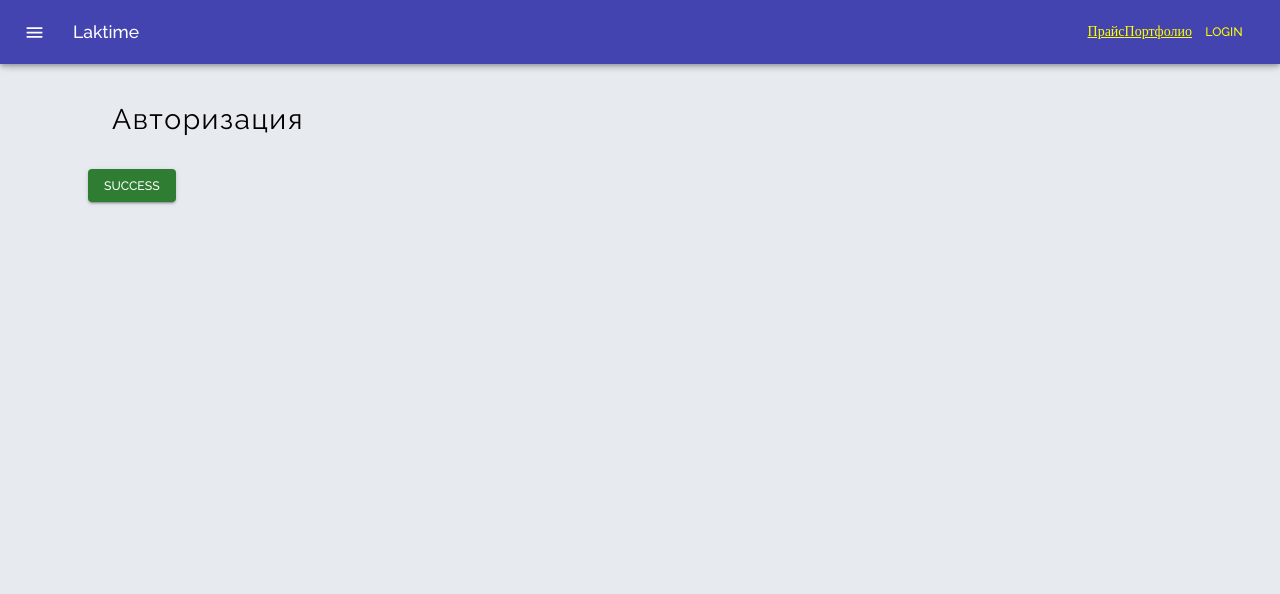
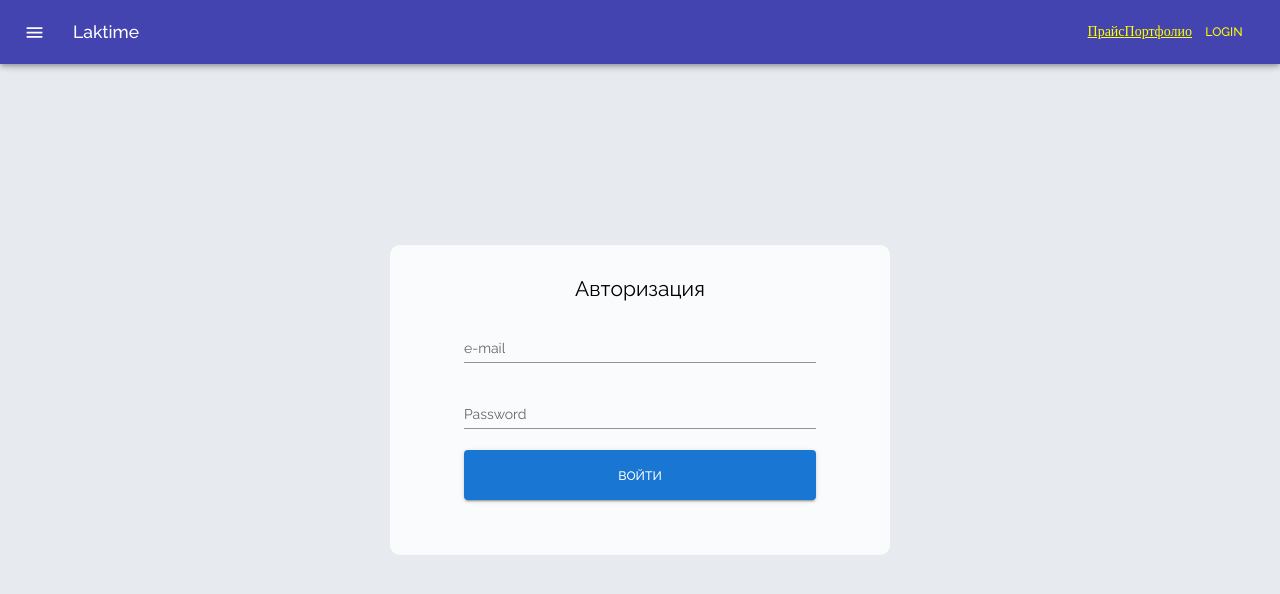
Before and after one commit to Vadim8576/laktime, a React (Create React App) app: page /login in a window 1280 px wide. Shown: the top 594 px of the page. Built offline with nearby package versions, Linux system fonts and the light colour scheme; no server answers.

Commit message:
add login form

```diff
--- a/src/components/login/login.tsx
+++ b/src/components/login/login.tsx
@@ -1,10 +1,39 @@
-import { Container, Button } from '@mui/material';
 import React from "react";
+import { Button, Paper, Typography } from '@mui/material';
 import { Link, NavLink, useNavigate, useLocation } from 'react-router-dom';
 import { PagesTitle } from "../pagesTitle/pagesTitle";
 import { observer } from 'mobx-react-lite';
 import authStore from '../../store/authStore';
 // import { Location } from "history";
+
+import Box from '@mui/material/Box';
+import TextField from '@mui/material/TextField';
+import styled from 'styled-components';
+
+
+
+const AuthFormContainer = styled.div`
+  width: 100vw;
+  height: 100vh;
+  position: fixed;
+  top: 0;
+  left: 0;
+  display: flex;
+  justify-content: center;
+  align-items: center;
+`;
+
+const AuthForm = styled.div`
+  width: 50%;
+  max-width: 500px;
+  min-width: 300px;
+  height: 310px;
+  min-height: 310px;
+  padding: 30px;
+  border-radius: 10px;
+  background-color: rgba(255, 255, 255, .8);
+`;
+
 
 interface LocationState {
   from: {
@@ -15,8 +44,9 @@ interface LocationState {
 
 
 const Login = observer(() => {
-  let navigate = useNavigate();
-  let location = useLocation();
+  const [loading, setLoading] = React.useState(true);
+  const navigate = useNavigate();
+  const location = useLocation();
   const from = (location.state as LocationState)?.from;
 
   const handleAuth = async () => {
@@ -24,23 +54,78 @@ const Login = observer(() => {
     navigate(from?.pathname || '/');
   }
 
+
+  const handleClick = () => {
+    setLoading(true);
+  }
+
   return (
-    <Container maxWidth='lg' sx={{
-      marginBottom: 10,
-      position: 'relative',
-      marginTop: '102px'
-    }}>
-      <PagesTitle title="Авторизация" />
+    <>
+      {/* <PagesTitle title="Авторизация" /> */}
 
-      <Button
+      {/* <Button
         variant="contained"
         color="success"
         onClick={handleAuth}
       >
         Success
-      </Button>
+      </Button> */}
 
-    </Container>
+
+      <AuthFormContainer>
+        <AuthForm>
+        <Typography variant="h5" gutterBottom align="center">
+          Авторизация
+        </Typography>
+          <Box
+            component="form"
+            sx={{
+              display: 'flex',
+              flexWrap: 'wrap',
+              justifyContent: 'center',
+              alignItems: 'center',
+              flexDirection: 'column',
+              '& > :not(style)': {
+                m: 1,
+                width: '80%',
+                maxWidth: 500,
+                minWidth: 200,
+                height: 50,
+              },
+            }}
+            noValidate
+            autoComplete="off"
+          >
+
+            <TextField
+              id="standard-helperText"
+              label="e-mail"
+              variant="standard"
+            />
+            <TextField
+              id="standard-password-input"
+              label="Password"
+              type="password"
+              autoComplete="current-password"
+              variant="standard"
+            />
+
+            <Button
+              variant="contained"
+              onClick={handleClick}
+
+            >
+              Войти
+            </Button>
+
+          </Box>
+        </AuthForm>
+
+      </AuthFormContainer>
+
+
+
+    </>
 
   )
 })
--- a/src/components/pages/portfolio/portfolioGrid.tsx
+++ b/src/components/pages/portfolio/portfolioGrid.tsx
@@ -1,13 +1,11 @@
-import React, { FC, useEffect, useCallback, useState } from "react";
+import React, { FC, useEffect } from "react";
 import { ImageList } from '@mui/material';
 import { observer } from 'mobx-react-lite';
-import portfolioStore from "../../../store/portfolioStore";
 import Box from '@mui/material/Box';
 import NoData from '../../noData';
 import useMediaQueryMatches from '../../../hooks/useMediaQueryMatches';
 import ImageItem from './imageItem';
-import PhotosGalery from "./photosGalary";
-import { toJS } from "mobx";
+
 import { IPortfolioList } from '../../../store/storeTypes';
 
 
```
